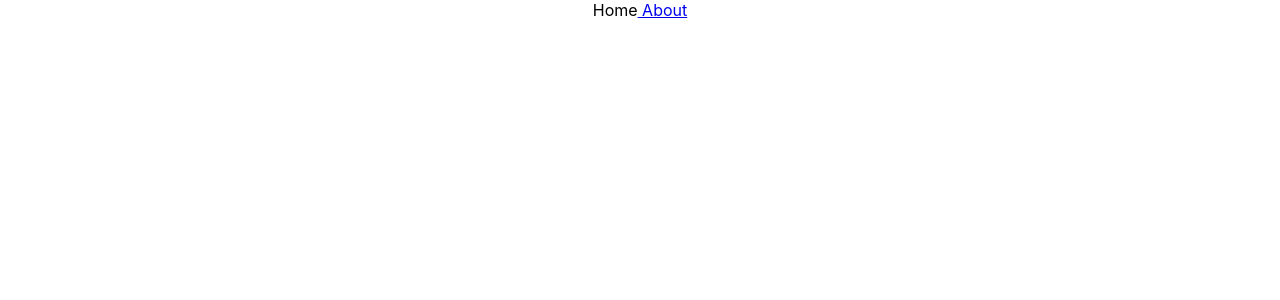
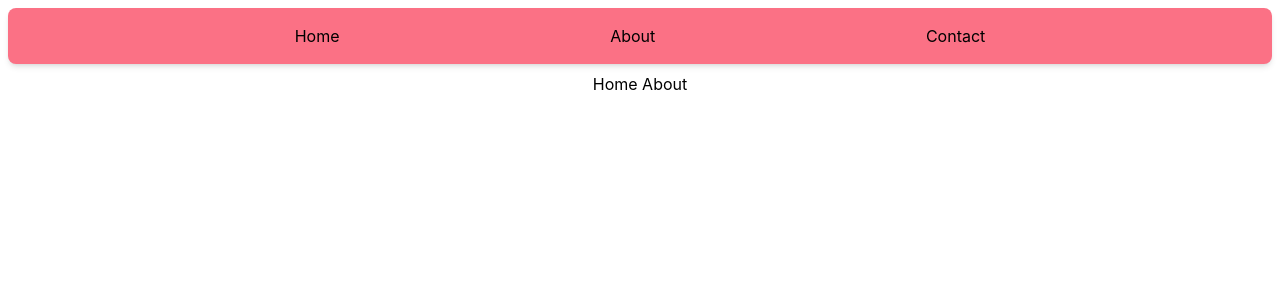
Before and after one commit to Plvishal/React-Router, a React (Create React App) app: page / in a window 1280 px wide. Shown: the top 300 px of the page. Built offline with nearby package versions, Linux system fonts and the light colour scheme; the HTML template or start-up script is replaced by a standard one.

Commit message:
make navbar available for  every page in parent child relation

```diff
--- a/package.json
+++ b/package.json
@@ -35,5 +35,8 @@
       "last 1 firefox version",
       "last 1 safari version"
     ]
+  },
+  "devDependencies": {
+    "tailwindcss": "^3.3.5"
   }
 }
--- a/src/App.js
+++ b/src/App.js
@@ -1,28 +1,22 @@
 import './App.css';
-import {
-  createBrowserRouter,
-  RouterProvider,
-  createRoutesFromElements,
-  Route,
-} from 'react-router-dom';
+import { createBrowserRouter, RouterProvider } from 'react-router-dom';
 import Home from './pages/Home';
 import About from './pages/About';
 import Contact from './pages/Contact';
+import Nav from './components/Nav';
 
 function App() {
-  // const router = createBrowserRouter([
-  //   { path: '/', element: <Home /> },
-  //   { path: '/about', element: <About /> },
-  //   { path: '/contact', element: <Contact /> },
-  // ]);
-  const routes = createRoutesFromElements(
-    <>
-      <Route path="/" element={<Home />} />
-      <Route path="/about" element={<About />} />
-      <Route path="/contact" element={<Contact />} />
-    </>
-  );
-  const router = createBrowserRouter(routes);
+  const router = createBrowserRouter([
+    {
+      path: '/',
+      element: <Nav />,
+      children: [
+        { path: '/', element: <Home /> },
+        { path: '/about', element: <About /> },
+        { path: '/contact', element: <Contact /> },
+      ],
+    },
+  ]);
 
   return (
     <div className="App">
--- /dev/null
+++ b/src/components/Nav.js
@@ -0,0 +1,17 @@
+import React from 'react';
+import { Link, Outlet } from 'react-router-dom';
+
+function Nav() {
+  return (
+    <>
+      <div className="flex bg-rose-400  justify-evenly p-4 m-2 rounded-lg shadow-md">
+        <Link to="/">Home</Link>
+        <Link to="/about">About</Link>
+        <Link to="/contact">Contact</Link>
+      </div>
+      <Outlet />
+    </>
+  );
+}
+
+export default Nav;
--- a/src/index.css
+++ b/src/index.css
@@ -1,3 +1,6 @@
+@tailwind base;
+@tailwind components;
+@tailwind utilities;
 body {
   margin: 0;
   font-family: -apple-system, BlinkMacSystemFont, 'Segoe UI', 'Roboto', 'Oxygen',
--- /dev/null
+++ b/tailwind.config.js
@@ -0,0 +1,8 @@
+/** @type {import('tailwindcss').Config} */
+module.exports = {
+  content: ['./src/**/*.{js,jsx,ts,tsx}'],
+  theme: {
+    extend: {},
+  },
+  plugins: [],
+};
```
Also changed, not shown: 1 other file (tests, documents, lock files or other folders).
